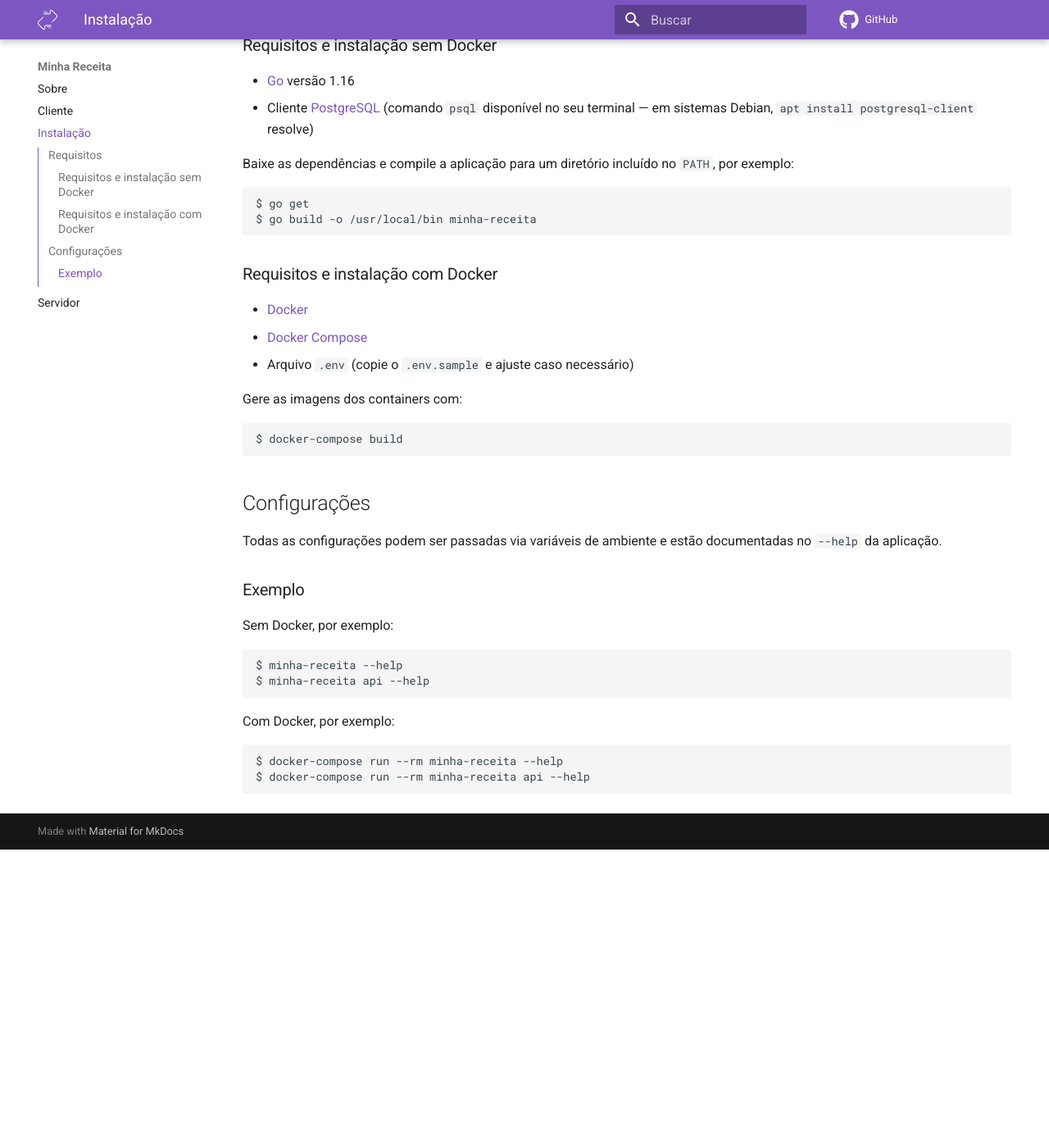
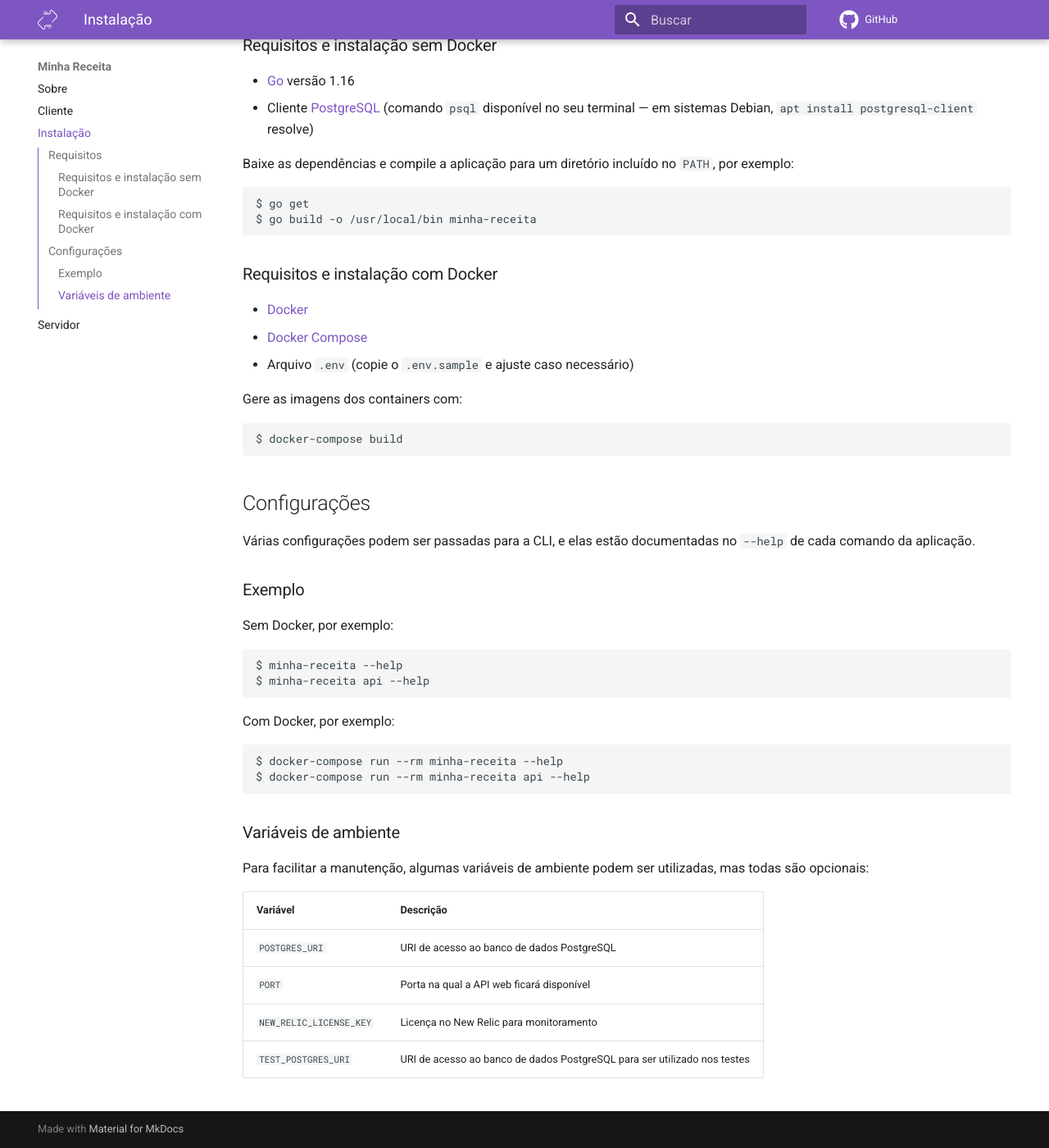
Before and after one commit to cuducos/minha-receita, an MkDocs documentation site: the page built from docs/instalacao.md, in a window 1280 px wide and 1400 px high, scrolled down 458 px. Shown: the whole window at 82% size. Built offline with MkDocs 1.6.1 and Material for MkDocs 9.7.7, drawn with Linux system fonts in a browser that asks for light colours; comment, search, counter and statistics services are not loaded; before the commit the page ends 1494 px from its top, so only the background shows below that.

Commit message:
Adds env vars to the docs

````diff
--- a/docs/instalacao.md
+++ b/docs/instalacao.md
@@ -40,7 +40,7 @@ $ docker-compose build
 
 ## Configurações
 
-Todas as configurações podem ser passadas via variáveis de ambiente e estão documentadas no `--help` da aplicação.
+Várias configurações podem ser passadas para a CLI, e elas estão documentadas no `--help` de cada comando da aplicação.
 
 ### Exemplo
 
@@ -57,3 +57,14 @@ Com Docker, por exemplo:
 $ docker-compose run --rm minha-receita --help
 $ docker-compose run --rm minha-receita api --help
 ```
+
+### Variáveis de ambiente
+
+Para facilitar a manutenção, algumas variáveis de ambiente podem ser utilizadas, mas todas são opcionais:
+
+| Variável | Descrição |
+|---|---|
+| `POSTGRES_URI` | URI de acesso ao banco de dados PostgreSQL |
+| `PORT` | Porta na qual a API web ficará disponível |
+| `NEW_RELIC_LICENSE_KEY` | Licença no New Relic para monitoramento |
+| `TEST_POSTGRES_URI` | URI de acesso ao banco de dados PostgreSQL para ser utilizado nos testes |
````
Also changed, not shown: 1 other file.
